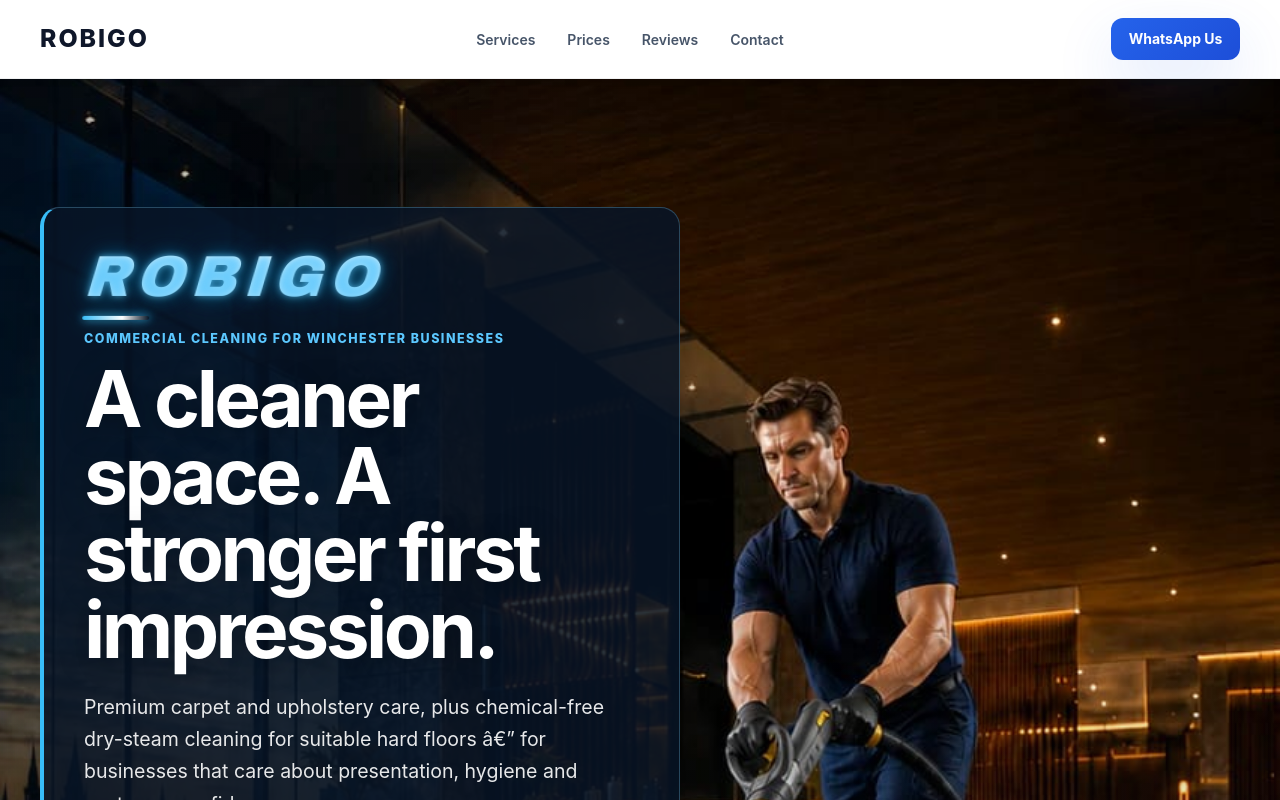
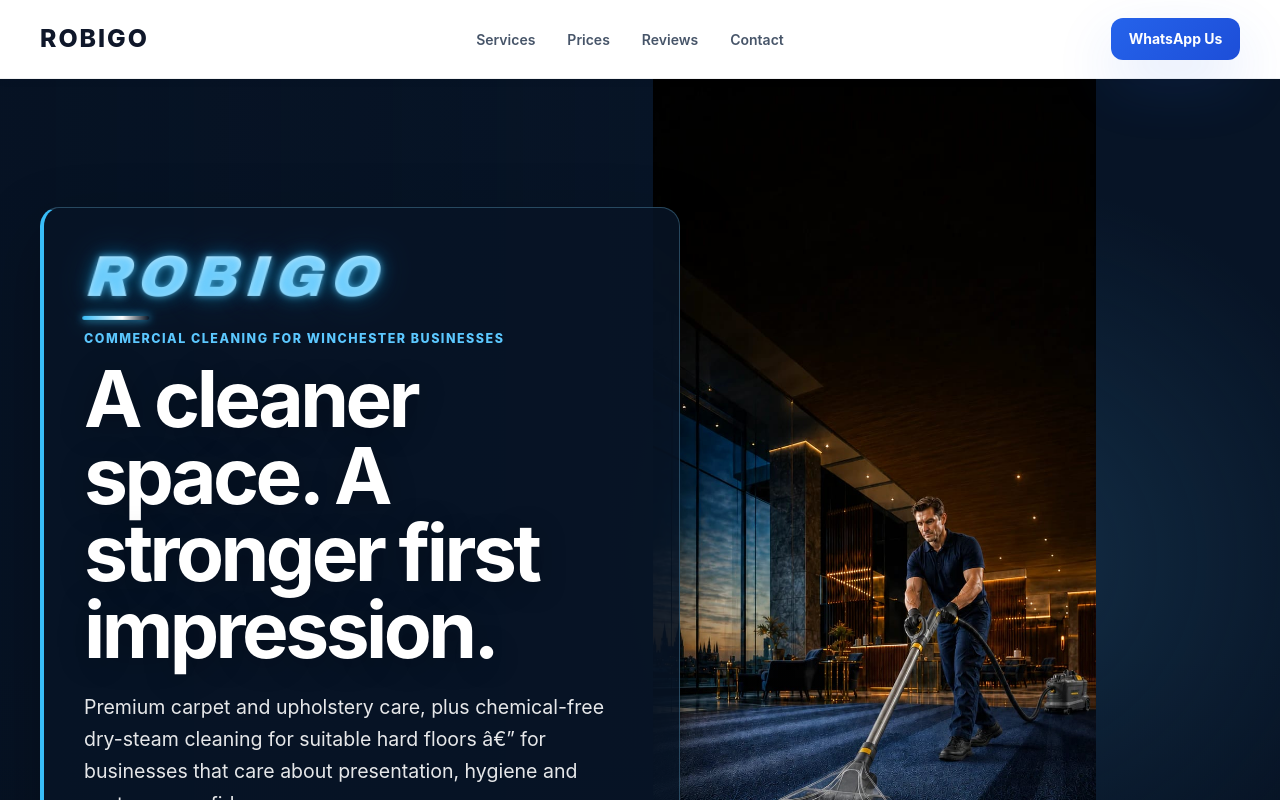
Before and after one commit to Robigo1977/ROBIGO-V5, a React (Vite) app: page /business in a window 1280 px wide. Shown: the top 800 px of the page. Built offline with nearby package versions, Linux system fonts and the light colour scheme.

Commit message:
Show full commercial hero image on desktop

```diff
--- a/src/pages/CommercialCleaningWinchester.module.css
+++ b/src/pages/CommercialCleaningWinchester.module.css
@@ -19,13 +19,16 @@
 
 .heroMedia {
   display: block;
+  background:
+    radial-gradient(circle at 78% 50%, rgba(32, 74, 105, 0.48), transparent 34%),
+    #071426;
 }
 
 .heroImage {
   width: 100%;
   height: 100%;
-  object-fit: cover;
-  object-position: 62% center;
+  object-fit: contain;
+  object-position: 78% center;
 }
 
 .heroShade {
@@ -733,6 +736,7 @@
   }
 
   .heroImage {
+    object-fit: cover;
     object-position: center center;
   }
 
```
